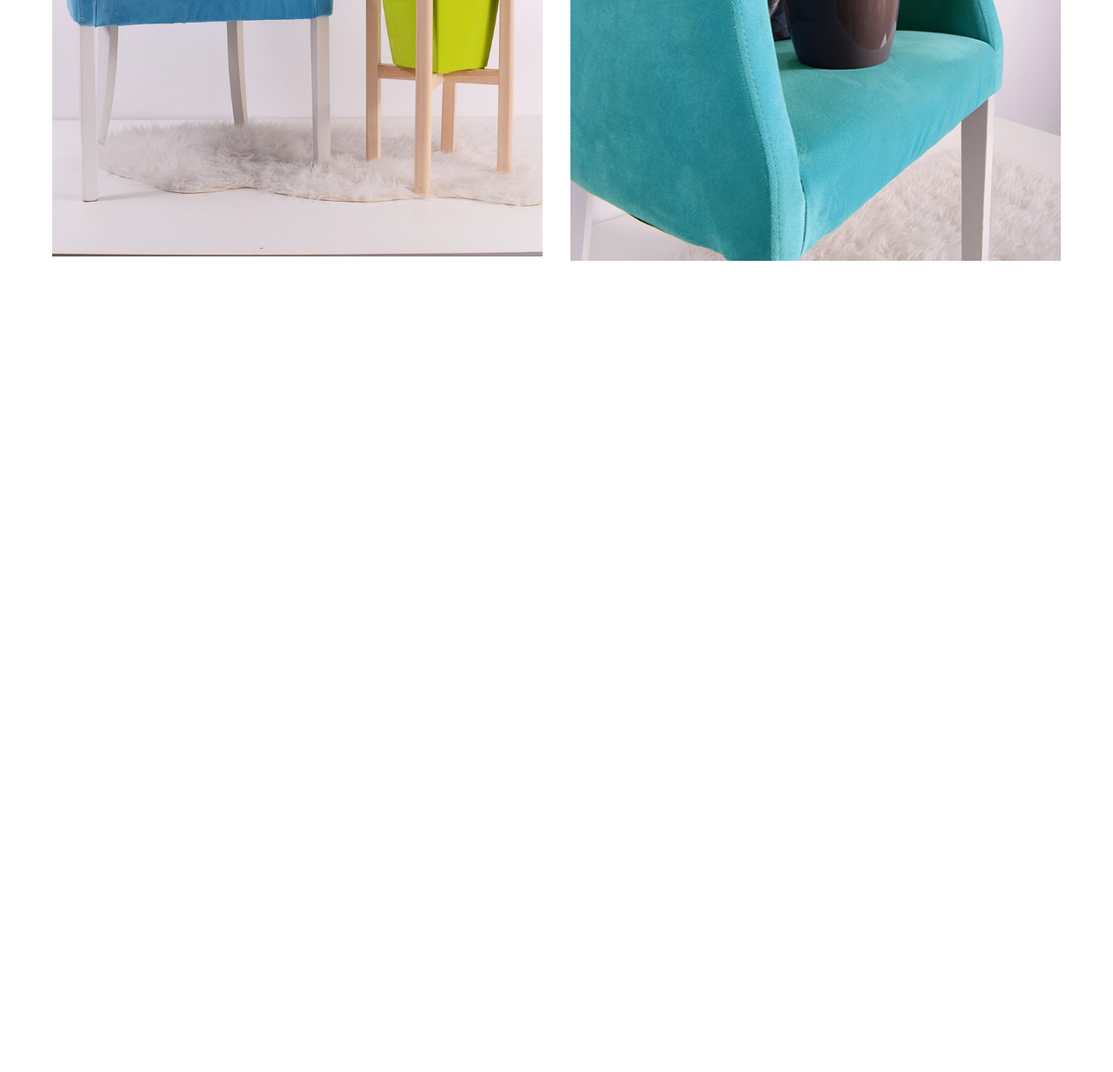
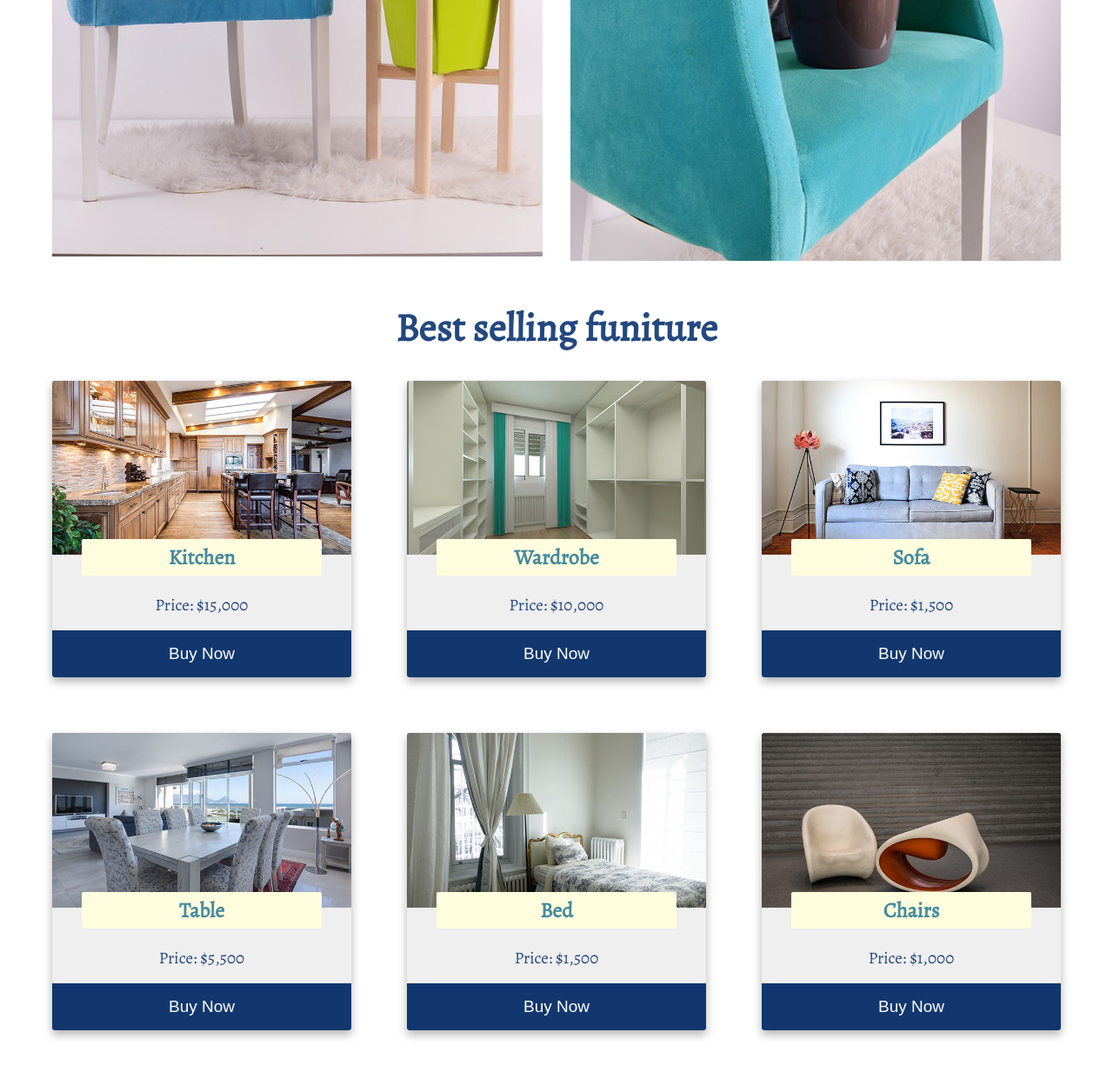
Before and after one commit to imekenye/Furniture-Store, a plain HTML site: page index.html in a window 1280 px wide. Shown: the part 1217-2450 px from the top of the page at 87% size. Before the commit the page ends 1517 px from the top, so only its background shows below. Drawn offline with nearby package versions, Linux system fonts and the light colour scheme.

Commit message:
Add best selling furniture section

```diff
--- a/index.html
+++ b/index.html
@@ -118,6 +118,52 @@
             <img src="images/day-offer-img-two.jpg" alt="dayoffer" class="dayoffer__img-two">
         </section>
         <!-- END OF DAY OFFER -->
+
+        <!-- BESTSELLING FURNITURE -->
+
+        <section class="bestselling">
+            <h1 class="bestselling__header">Best selling funiture</h1>
+            <div class="bestselling__cards">
+                <div class="bestselling__card">
+                    <img src="images/bestsellig-furniture-kitchen.jpg"class="bestselling__img">
+                    <h2 class="bestselling__heading">Kitchen</h2>
+                    <p class="bestselling__paragraph">Price: $15,000</p>
+                    <button class="bestselling__btn">Buy Now</button>
+                </div>
+                <div class="bestselling__card">
+                    <img src="images/bestsellig-furniture-wardrobe.jpg"class="bestselling__img">
+                    <h2 class="bestselling__heading">Wardrobe</h2>
+                    <p class="bestselling__paragraph">Price: $10,000</p>
+                    <button class="bestselling__btn">Buy Now</button>
+                </div>
+                <div class="bestselling__card">
+                    <img src="images/bestsellig-furniture-sofa.jpg"class="bestselling__img">
+                    <h2 class="bestselling__heading">Sofa</h2>
+                    <p class="bestselling__paragraph">Price: $1,500</p>
+                    <button class="bestselling__btn">Buy Now</button>
+                </div>
+                <div class="bestselling__card">
+                    <img src="images/bestsellig-furniture-table.jpg"class="bestselling__img">
+                    <h2 class="bestselling__heading">Table</h2>
+                    <p class="bestselling__paragraph">Price: $5,500</p>
+                    <button class="bestselling__btn">Buy Now</button>
+                </div>
+                <div class="bestselling__card">
+                    <img src="images/bestsellig-furniture-bed.jpg"class="bestselling__img">
+                    <h2 class="bestselling__heading">Bed</h2>
+                    <p class="bestselling__paragraph">Price: $1,500</p>
+                    <button class="bestselling__btn">Buy Now</button>
+                </div>
+                <div class="bestselling__card">
+                    <img src="images/bestsellig-furniture-chairs.jpg"class="bestselling__img">
+                    <h2 class="bestselling__heading">Chairs</h2>
+                    <p class="bestselling__paragraph">Price: $1,000</p>
+                    <button class="bestselling__btn">Buy Now</button>
+                </div>
+            </div>
+        </section>
+
+        <!-- END OF BESTSELLING FURNITURE -->
     </div>
 </body>
 </html>
--- a/scss/main.scss
+++ b/scss/main.scss
@@ -26,7 +26,7 @@ body {
 .container{
     display: grid;
     grid-template-columns: minmax(6rem,1fr) repeat(8,minmax(min-content,16rem))minmax(6rem,1fr);
-    grid-template-rows: repeat(3,min-content) 70vh min-content;
+    grid-template-rows: repeat(3,min-content) 70vh repeat(5,min-content);
     grid-row-gap: 1.6rem;
     margin-top: 1.6rem;
 }
@@ -462,3 +462,68 @@ body {
 }
 
 // END OF DAY OFFER
+
+// BEST SELLING FURNITURE
+
+.bestselling{
+    grid-column: 2/10;
+    grid-row: 6/7;
+
+    &__header{
+        font-size: 4.5rem;
+        color: #23487f;
+        text-align: center;
+        margin: 3rem 0;
+    }
+
+    &__cards {
+        display: grid;
+        grid-template-columns: repeat(auto-fit,minmax(30rem,1fr));
+        grid-gap: 6.4rem;
+    }
+
+    &__card {
+        background-color: #efefef;
+        box-shadow: 0 .5rem 1rem rgba(0,0,0,.3);
+    }
+
+    &__img {
+        width: 100%;
+        border-radius: .3rem .3rem 0 0;
+    }
+
+    &__heading {
+        background-color: #fffddd;
+        width: 80%;
+        margin: auto;
+        text-align: center;
+        font-size: 2.4rem;
+        color: #458a9f;
+        padding: .5rem 0;
+        border-radius: .2rem;
+        transform: translateY(-50%);
+    }
+
+    &__paragraph {
+        font-size: 1.9rem;
+        color: #23487f;
+        text-align: center;
+        margin-bottom: 1.6rem;
+    }
+
+    &__btn {
+        width: 100%;
+        padding: 1.6rem 0;
+        border: none;
+        background-color: #12376e;
+        color: white;
+        font-size: 1.9rem;
+        border-radius: 0 0 .3rem .3rem;
+
+        &:hover {
+            background-color: #23487f;
+        }
+    }
+}
+
+// END OF BEST SELLING FURNITURE
```
Also changed, not shown: css/main.css, 1 other file.
